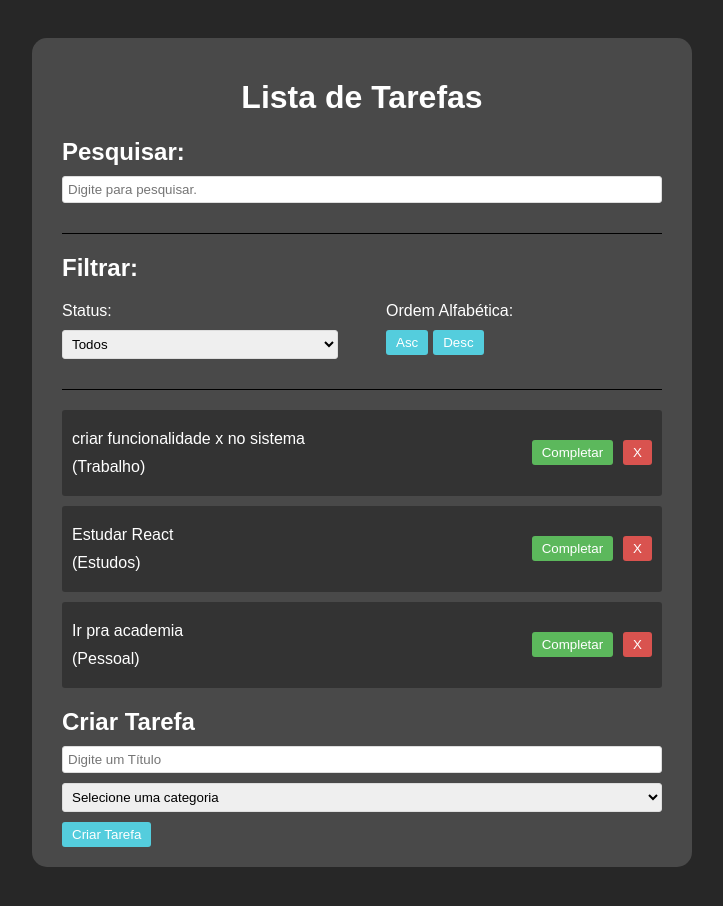
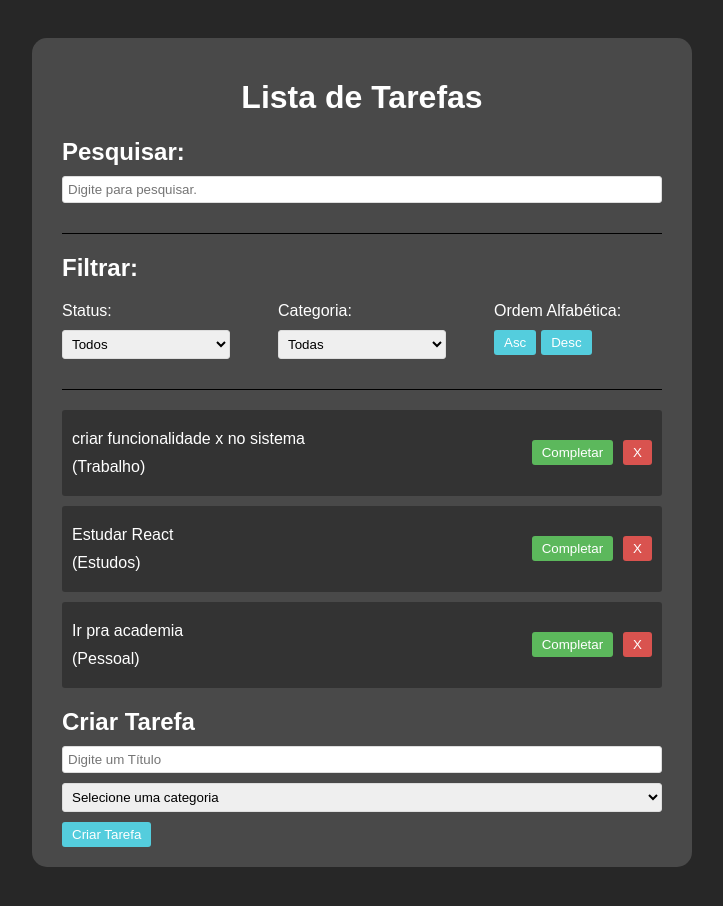
Before and after one commit to fergrenteski/simple-todo-react, a React (Vite) app: page / in a window 1280 px wide. Shown: the top 906 px of the page, without its empty margins (278-1001 px from the left). Built offline with nearby package versions, Linux system fonts and the light colour scheme.

Commit message:
:sparkles: feat: adicionado filtro por categoria no componente de tarefas

```diff
--- a/src/App.jsx
+++ b/src/App.jsx
@@ -70,6 +70,9 @@ function App() {
     const [filter, setFilter] = useState("All");
     // Estado para a ordenação das tarefas
     const [sort, setSort] = useState("Asc");
+    // Estado para a categoria das tarefas
+    const [category, setCategory] = useState("All");
+
 
     return (
         <div className="app">
@@ -77,7 +80,7 @@ function App() {
             {/* Componente de busca */}
             <Search search={search} setSearch={setSearch} />
             {/* Componente de filtro */}
-            <Filter filter={filter} setFilter={setFilter} setSort={setSort}/>
+            <Filter filter={filter} setFilter={setFilter} setSort={setSort} category={category} setCategory={setCategory}/>
             <div className="todo-list">
                 {todos
                     // Filtra as tarefas com base na busca
@@ -89,6 +92,12 @@ function App() {
                         if (filter === "All") return true;
                         if (filter === "Completed") return todo.isCompleted;
                         return !todo.isCompleted;
+                    })
+                    .filter((todo) => {
+                        if (category === "All") return true;
+                        if (category === "Estudos") return todo.category === "Estudos";
+                        if (category === "Pessoal") return todo.category === "Pessoal";
+                        if (category === "Trabalho") return todo.category === "Trabalho";
                     })
                     // Ordena as tarefas com base na ordem selecionada
                     .sort((a, b) => sort === "Asc" ? a.text.localeCompare(b.text) : b.text.localeCompare(a.text))
--- a/src/components/Filter.jsx
+++ b/src/components/Filter.jsx
@@ -1,7 +1,7 @@
 import { PropTypes } from "prop-types";
 
 // Componente de filtro para tarefas
-const Filter = ({ filter, setFilter, setSort }) => {
+const Filter = ({ filter, setFilter, setSort, category, setCategory }) => {
     return (
         <div className="filter">
             <h2>Filtrar:</h2>
@@ -15,6 +15,18 @@ const Filter = ({ filter, setFilter, setSort }) => {
                         <option value="All">Todos</option>
                         <option value="Completed">Completas</option>
                         <option value="Incomplete">Incompletas</option>
+                    </select>
+                </div>
+                <div>
+                    <p>Categoria:</p>
+                    <select
+                        value={category}
+                        onChange={(e) => setCategory(e.target.value)}
+                    >
+                        <option value="All">Todas</option>
+                        <option value="Estudos">Estudos</option>
+                        <option value="Pessoal">Pessoal</option>
+                        <option value="Trabalho">Trabalho</option>
                     </select>
                 </div>
                 <div>
@@ -34,6 +46,8 @@ Filter.propTypes = {
     filter: PropTypes.string.isRequired,
     setFilter: PropTypes.func.isRequired,
     setSort: PropTypes.func.isRequired,
+    category: PropTypes.string.isRequired,
+    setCategory: PropTypes.func.isRequired,
 };
 
 export default Filter;
```
